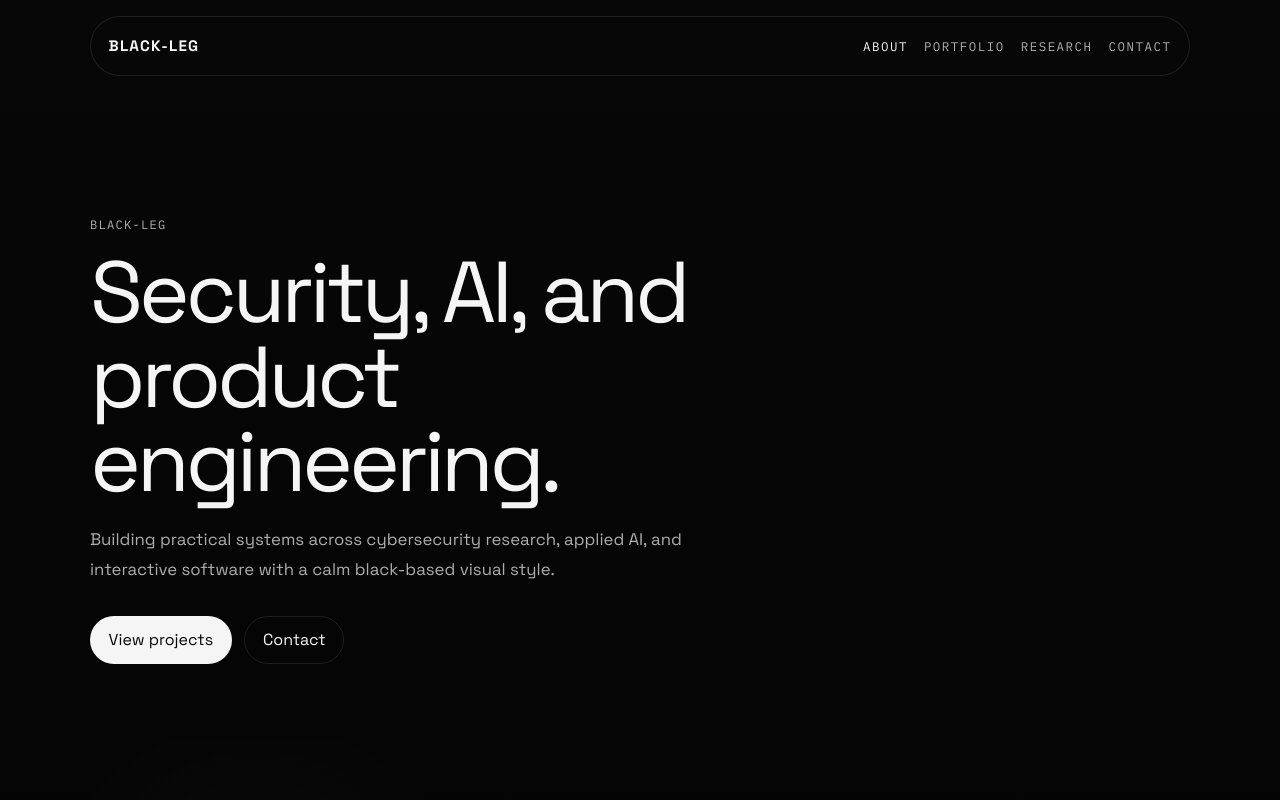
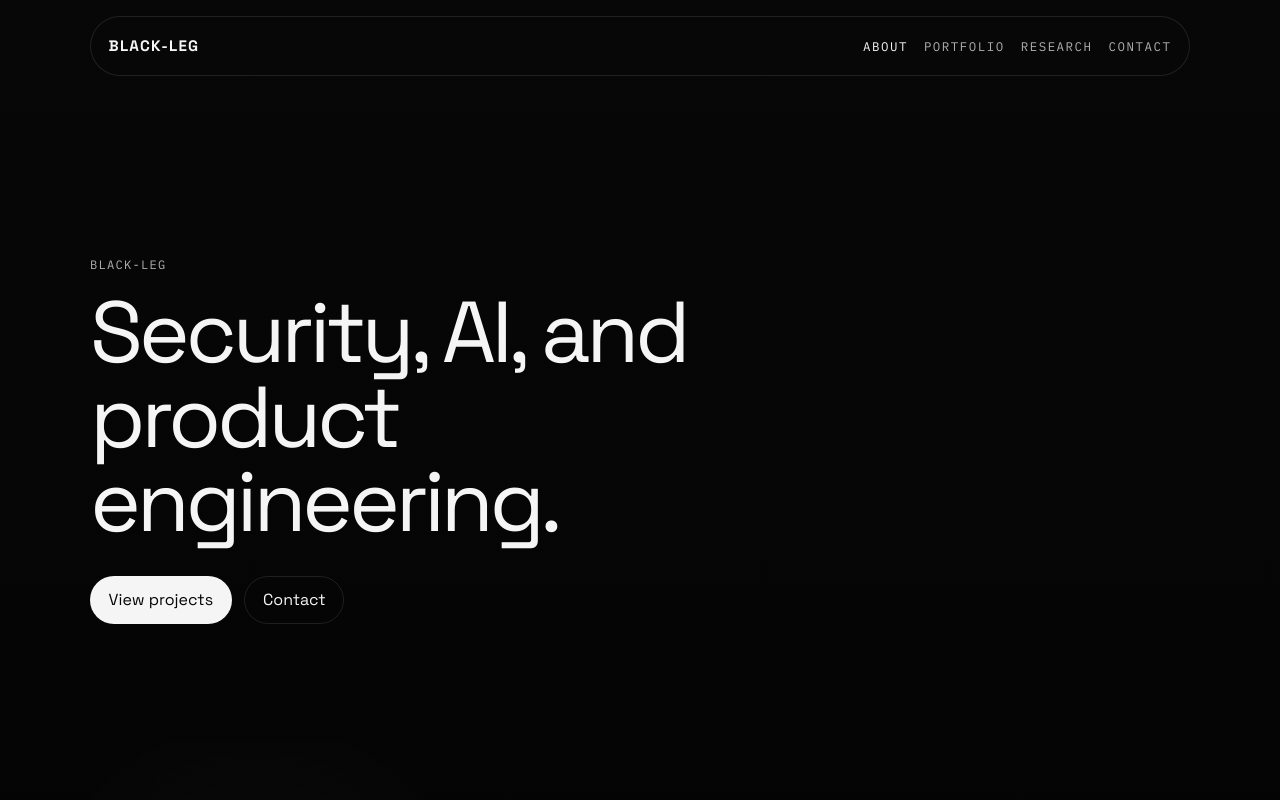
Before and after one commit to black-leg-nameko/portfolio, a React (Vite) app in the folder portfolio-spa/: page / in a window 1280 px wide. Shown: the top 800 px of the page. Built offline with nearby package versions, Linux system fonts and the light colour scheme.

Commit message:
Delete unnecessary text

```diff
--- a/portfolio-spa/src/sections/Hero.tsx
+++ b/portfolio-spa/src/sections/Hero.tsx
@@ -4,10 +4,6 @@ export function Hero() {
       <div className="hero-shell">
         <p className="hero-eyebrow">black-leg</p>
         <h1 className="hero-title">Security, AI, and product engineering.</h1>
-        <p className="hero-lead">
-          Building practical systems across cybersecurity research, applied AI, and interactive
-          software with a calm black-based visual style.
-        </p>
 
         <div className="hero-actions">
           <a href="#portfolio" className="hero-button hero-button-primary">
```
